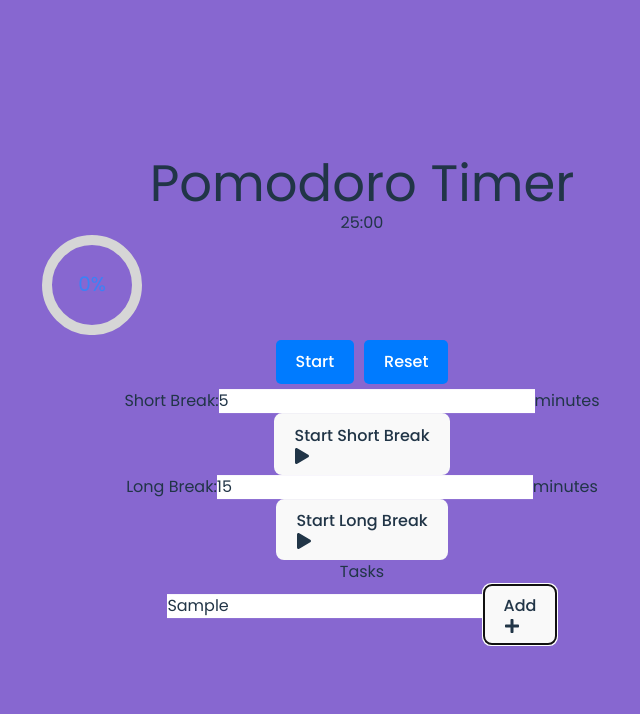
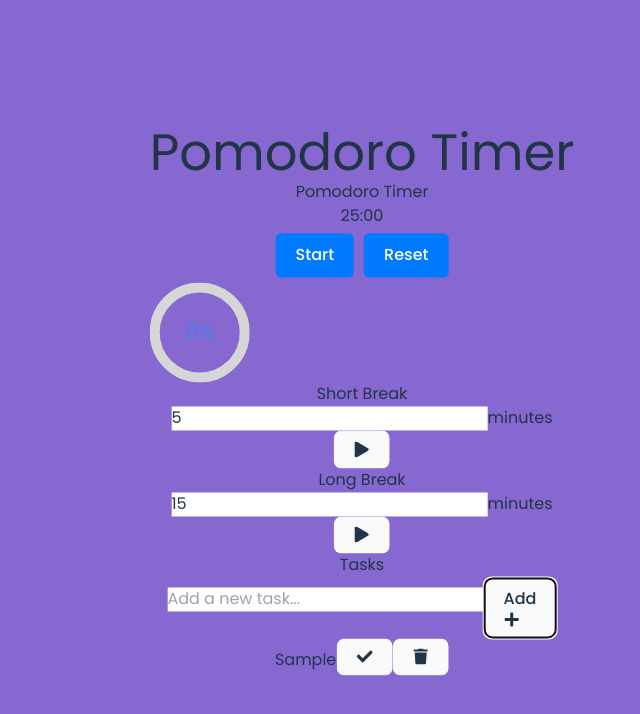
Before and after one commit to Augnik03/PomoTimer, a React (Vite) app: page / in a window 1280 px wide. Both pictures are taken after typing "Sample" into the empty fields and a click on the button "Add". Shown: the top 714 px of the page, without its empty margins (278-918 px from the left). Built offline with nearby package versions, Linux system fonts and the light colour scheme.

Commit message:
Updated the UI

```diff
--- a/src/components/BreakSettings.jsx
+++ b/src/components/BreakSettings.jsx
@@ -16,36 +16,55 @@ function BreakSettings({ onStartShortBreak, onStartLongBreak }) {
   };
 
   return (
-    <div className="mt-4">
-      <div className="flex mt-2">
-        <label className="lg:mr-2 lg:mt-2 mt-8 mr-2">Short Break:</label>
+    <div className="mt-4 bg-white rounded-lg p-6 shadow-md border-2 border-green-500">
+
+      <div className="flex items-center justify-between">
+        <div className="flex flex-col">
+          <label className="text-lg font-semibold mb-1 text-green-500">Short Break</label>
+          <div className="flex items-center">
             <input
               type="number"
               min="1"
               value={shortBreakTime}
               onChange={handleShortBreakChange}
-          className="lg:w-16 h-10 lg:mt-0 mt-6 w-8 border border-gray-300 rounded px-2 py-1 "
+              className="w-20 border border-gray-300 rounded-md px-3 py-2 text-lg focus:outline-none mr-2 bg-gray-100"
             />
-        <span className="lg:ml-1 lg:mt-2 mt-8 ml-2">minutes</span>
-        <button className="bg-green-600 text-white rounded-xl lg:px-4 lg:py-2 px-4 cursor-pointer hover:bg-green-500 lg:ml-4 ml-6" onClick={() => onStartShortBreak(shortBreakTime)}>
-          <span className="hidden sm:inline">Start Short Break</span> {/* Text shown on larger screens */}
-          <FaPlay className="sm:hidden ml-2" onClick={() => onStartShortBreak(shortBreakTime)} /> {/* Play icon shown on smaller screens */}
+            <span className="text-gray-600">minutes</span>
+          </div>
+        </div>
+        <button
+          className="bg-green-500 text-white rounded-full w-12 h-12 flex items-center justify-center hover:bg-green-600 focus:outline-none shadow-md"
+          onClick={() => onStartShortBreak(shortBreakTime)}
+        >
+          <FaPlay className="text-2xl" />
         </button>
       </div>
-      <div className="flex ml-[4px] mt-6">
-        <label className="lg:mr-2 lg:mt-2 mt-8 mr-2">Long Break:</label>
+
+      <div className="flex items-center justify-between mt-4">
+        <div className="flex flex-col">
+          <label className="text-lg font-semibold mb-1 text-green-500">Long Break</label>
+          <div className="flex items-center">
             <input
               type="number"
               min="1"
               value={longBreakTime}
               onChange={handleLongBreakChange}
-          className="lg:w-16 h-10 lg:mt-0 mt-6 w-8 border border-gray-300 rounded px-2 py-1"
+              className="w-20 border border-gray-300 rounded-md px-3 py-2 text-lg focus:outline-none mr-2 bg-gray-100"
             />
-        <span className="lg:ml-1 lg:mt-2 mt-8 ml-2">minutes</span>
-        <button className="bg-green-600 text-white rounded-xl lg:px-4 lg:py-2 px-4 cursor-pointer hover:bg-green-500 lg:ml-4 ml-6" onClick={() => onStartLongBreak(longBreakTime)}>
-          <span className="hidden sm:inline">Start Long Break</span> {/* Text shown on larger screens */}
-          <FaPlay className="sm:hidden ml-2" onClick={() => onStartLongBreak(longBreakTime)} /> {/* Play icon shown on smaller screens */}
+            <span className="text-gray-600">minutes</span>
+          </div>
+        </div>
+        <button
+          className="bg-green-500 text-white rounded-full w-12 h-12 flex items-center justify-center hover:bg-green-600 focus:outline-none shadow-md"
+          onClick={() => onStartLongBreak(longBreakTime)}
+        >
+          <FaPlay className="text-2xl" />
         </button>
+      </div>
+
+
+      <div className="flex justify-center mt-6">
+        <div className="w-20 h-2 bg-green-500"></div>
       </div>
     </div>
   );
--- a/src/components/ProgressBar.jsx
+++ b/src/components/ProgressBar.jsx
@@ -26,9 +26,9 @@ const ProgressBar = ({ totalTime, currentTime }) => {
   }, [totalTime]);
 
   return (
+    <div className="flex justify-center items-center h-full">
       <div style={{ width: '100px', height: '100px' }}>
         <CircularProgressbar
-        className='lg:ml-40 mt-6 ml-24'
           value={progress}
           text={`${Math.round(progress)}%`}
           strokeWidth={10}
@@ -39,6 +39,7 @@ const ProgressBar = ({ totalTime, currentTime }) => {
           }}
         />
       </div>
+    </div>
   );
 };
 
--- a/src/components/Tasks.jsx
+++ b/src/components/Tasks.jsx
@@ -35,33 +35,46 @@ function Tasks() {
   };
 
   return (
-    <div className="mt-10">
-      <h3 className='text-xl mr-16'>Tasks</h3>
-      <div className="flex items-center">
+    <div className="mt-10 bg-white p-6 rounded-lg shadow-md">
+      <h3 className="text-2xl font-bold mb-4">Tasks</h3>
+      <div className="flex items-center mb-4">
         <input
-          className="lg:w-[300px] lg:mr-4 mr-4 lg:mt-4 mt-4 lg:ml-0   p-[8px] border-2 border-solid rounded-xl"
+          className="flex-grow mr-4 px-4 py-2 border-2 border-solid rounded-lg focus:outline-none focus:border-green-500"
           type="text"
+          placeholder="Add a new task..."
           value={note}
           onChange={handleNoteChange}
           onKeyDown={handleKeyDown}
         />
-        <button className="bg-green-600 text-white rounded-xl lg:px-4 lg:mt-4 mt-4 cursor-pointer hover:bg-green-500">
-          <span className="hidden sm:inline">Add</span> {/* Text shown on larger screens */}
-          <FaPlus className="sm:hidden" /> {/* Plus icon shown on smaller screens */}
+        <button
+          className="bg-green-600 text-white rounded-lg px-4 py-2 hover:bg-green-500 transition-colors duration-300"
+          onClick={addNote}
+        >
+          <span className="hidden md:inline">Add</span> {/* Text shown on larger screens */}
+          <FaPlus className="md:hidden" /> {/* Plus icon shown on smaller screens */}
         </button>
       </div>
-      <ul className="flex flex-col justify-start list-none pt-4">
+      <ul className="list-none">
         {notes.map((note, index) => (
-          <li key={index} className={`flex items-center ${note.completed ? 'line-through' : ''} ${index > 0 ? 'mt-2' : ''}`}>
+          <li
+            key={index}
+            className={`flex items-center py-2 border-b border-gray-300 ${
+              note.completed ? 'text-gray-400 line-through' : ''
+            } transition-colors duration-300`}
+          >
             <span className="flex-grow">{note.content}</span>
-            <button className="bg-transparent border-none text-blue-500 cursor-pointer" onClick={() => toggleNote(index)}>
-              {note.completed ? (
-                <FaCheck />
-              ) : (
-                <FaCheck style={{ color: 'green' }} />
-              )}
+            <button
+              className={`text-green-500 hover:text-green-600 focus:outline-none ${
+                note.completed ? 'opacity-50 cursor-not-allowed' : ''
+              }`}
+              onClick={() => toggleNote(index)}
+            >
+              <FaCheck />
             </button>
-            <button className="bg-transparent border-none text-blue-500 cursor-pointer" onClick={() => deleteNote(index)}>
+            <button
+              className="text-red-500 hover:text-red-600 ml-4 focus:outline-none"
+              onClick={() => deleteNote(index)}
+            >
               <FaTrash />
             </button>
           </li>
@@ -69,6 +82,6 @@ function Tasks() {
       </ul>
     </div>
   );
-};
+}
 
 export default Tasks;
--- a/src/components/Timer.jsx
+++ b/src/components/Timer.jsx
@@ -66,17 +66,20 @@ function Timer() {
   const formattedTime = moment.utc(time * 1000).format('mm:ss');
 
   return (
-    <div>
-      <h2 className="text-2xl mt-2">{formattedTime}</h2>
+    <div className="container mx-auto mt-8 p-4 rounded-lg shadow-md bg-white">
+      <h2 className="text-3xl font-semibold text-center mb-4">Pomodoro Timer</h2>
+      <div className="flex justify-center items-center mb-4">
+        <h3 className="text-4xl font-bold mr-2">{formattedTime}</h3>
+        <button className={`timer-button ${isActive && !isPaused ? 'bg-red-500' : 'bg-green-500'}`} onClick={isActive && !isPaused ? pauseTimer : startTimer}>
+          {isActive && !isPaused ? 'Pause' : 'Start'}
+        </button>
+        {!isActive && (
+          <button className="timer-button bg-gray-500 ml-2" onClick={resetTimer}>
+            Reset
+          </button>
+        )}
+      </div>
       <ProgressBar totalTime={25 * 60} currentTime={time} />
-      <button className="timer-button" onClick={startTimer}>
-        {isActive && !isPaused ? 'Pause' : 'Start'}
-      </button>
-      {!isActive && (
-        <button className="timer-button" onClick={resetTimer}>
-          Reset
-        </button>
-      )}
       <BreakSettings onStartShortBreak={handleStartShortBreak} onStartLongBreak={handleStartLongBreak} />
     </div>
   );
```
Lines whose indentation alone changed are shown as unchanged.
